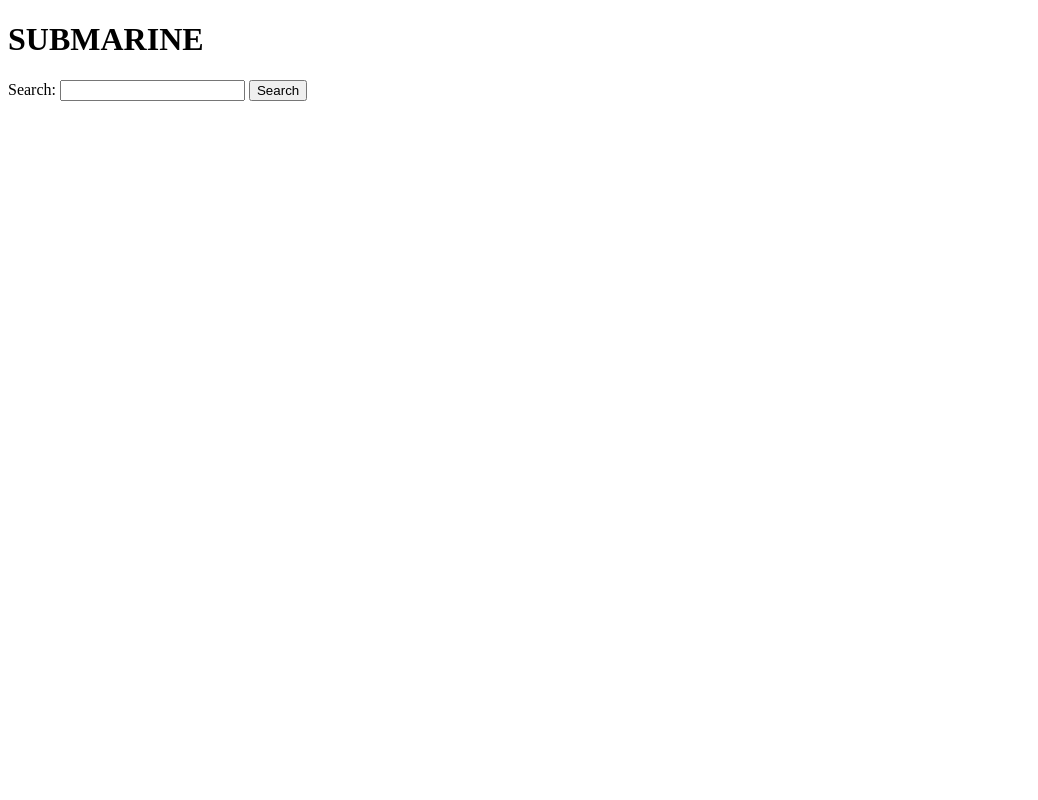
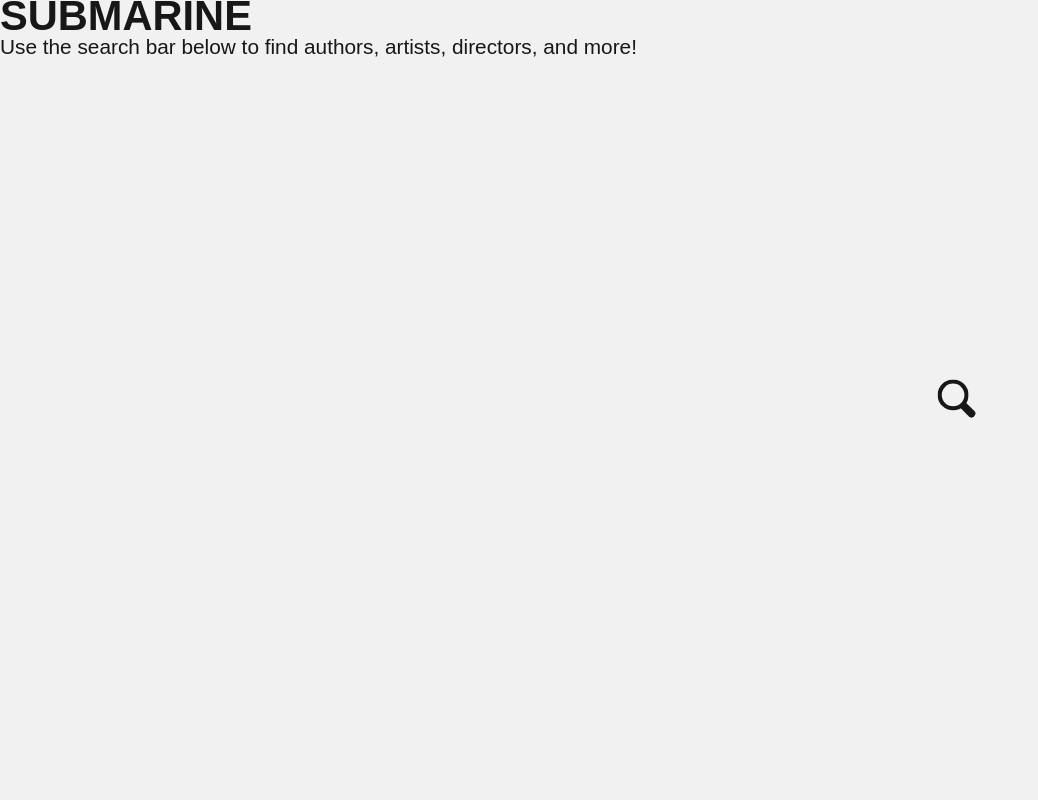
Before and after one commit to santosemax/CSDesignProject, a Flask app: page / in a window 1280 px wide. Shown: the whole page, without its empty margins (0-1038 px from the left). Run offline with Flask 3, Linux system fonts and the light colour scheme.

Commit message:
initial styling commit

```diff
--- /dev/null
+++ b/code/static/style.css
@@ -0,0 +1,158 @@
+* {
+    border: 0;
+    box-sizing: border-box;
+    margin: 0;
+    padding: 0;
+  }
+
+  :root {
+    font-size: calc(16px + (24 - 16)*(100vw - 320px)/(1920 - 320));
+  }
+
+  body, button, input {
+    font: 1em Hind, sans-serif;
+    line-height: 1.5em;
+  }
+  body, input {
+    color: #171717;
+  }
+  body, .search-bar{
+    display: flex;
+  }
+  body {
+    background: #f1f1f1;
+    height: 100vh;
+  }
+  .search-bar input,
+  .search-btn,
+  .search-btn:before,
+  .search-btn:after {
+    transition: all 0.25s ease-out;
+  }
+  .search-bar input,
+  .search-btn {
+    width: 3em;
+    height: 3em;
+  }
+  .search-bar input:invalid:not(:focus),
+  .search-btn {
+    cursor: pointer;
+  }
+  .search-bar,
+  .search-bar input:focus,
+  .search-bar input:valid  {
+    width: 100%;
+  }
+  .search-bar input:focus,
+  .search-bar input:not(:focus) + .search-btn:focus {
+    outline: transparent;
+  }
+  .search-bar {
+    margin: auto;
+    padding: 1.5em;
+    justify-content: center;
+    max-width: 30em;
+  }
+  .search-bar input {
+    background: transparent;
+    border-radius: 1.5em;
+    box-shadow: 0 0 0 0.4em #171717 inset;
+    padding: 0.75em;
+    transform: translate(0.5em,0.5em) scale(0.5);
+    transform-origin: 100% 0;
+    -webkit-appearance: none;
+    -moz-appearance: none;
+    appearance: none;
+  }
+  .search-bar input::-webkit-search-decoration {
+    -webkit-appearance: none;
+  }
+  .search-bar input:focus,
+  .search-bar input:valid {
+    background: #fff;
+    border-radius: 0.375em 0 0 0.375em;
+    box-shadow: 0 0 0 0.1em #d9d9d9 inset;
+    transform: scale(1);
+  }
+  .search-btn {
+    background: #171717;
+    border-radius: 0 0.75em 0.75em 0 / 0 1.5em 1.5em 0;
+    padding: 0.75em;
+    position: relative;
+    transform: translate(0.25em,0.25em) rotate(45deg) scale(0.25,0.125);
+    transform-origin: 0 50%;
+  }
+  .search-btn:before,
+  .search-btn:after {
+    content: "";
+    display: block;
+    opacity: 0;
+    position: absolute;
+  }
+  .search-btn:before {
+    border-radius: 50%;
+    box-shadow: 0 0 0 0.2em #f1f1f1 inset;
+    top: 0.75em;
+    left: 0.75em;
+    width: 1.2em;
+    height: 1.2em;
+  }
+  .search-btn:after {
+    background: #f1f1f1;
+    border-radius: 0 0.25em 0.25em 0;
+    top: 51%;
+    left: 51%;
+    width: 0.75em;
+    height: 0.25em;
+    transform: translate(0.2em,0) rotate(45deg);
+    transform-origin: 0 50%;
+  }
+  .search-btn span {
+    display: inline-block;
+    overflow: hidden;
+    width: 1px;
+    height: 1px;
+  }
+
+  /* Active state */
+  .search-bar input:focus + .search-btn,
+  .search-bar input:valid + .search-btn {
+    background: #2762f3;
+    border-radius: 0 0.375em 0.375em 0;
+    transform: scale(1);
+  }
+  .search-bar input:focus + .search-btn:before,
+  .search-bar input:focus + .search-btn:after,
+  .search-bar input:valid + .search-btn:before,
+  .search-bar input:valid + .search-btn:after {
+    opacity: 1;
+  }
+  .search-bar input:focus + .search-btn:hover,
+  .search-bar input:valid + .search-btn:hover,
+  .search-bar input:valid:not(:focus) + .search-btn:focus {
+    background: #0c48db;
+  }
+  .search-bar input:focus + .search-btn:active,
+  .search-bar input:valid + .search-btn:active {
+    transform: translateY(1px);
+  }
+
+  @media screen and (prefers-color-scheme: dark) {
+    body, input {
+      color: #f1f1f1;
+    }
+    body {
+      background: #171717;
+    }
+    .search-bar input {
+      box-shadow: 0 0 0 0.4em #f1f1f1 inset;
+    }
+    .search-bar input:focus,
+    .search-bar input:valid {
+      background: #3d3d3d;
+      box-shadow: 0 0 0 0.1em #3d3d3d inset;
+    }
+    .search-btn {
+      background: #f1f1f1;
+    }
+  }
--- a/code/templates/index.html
+++ b/code/templates/index.html
@@ -2,16 +2,20 @@
 <html lang="en">
 <head>
     <meta charset="UTF-8">
+    <link rel="stylesheet" href="{{ url_for('static', filename='style.css') }}">
     <meta http-equiv="X-UA-Compatible" content="IE=edge">
-    <meta name="viewport" content="width=device-width, initial-scale=1.0">
+    <meta name="viewport" content="width=device-width, initial-scale=1.0 viewport-fit=cover">
     <title>SUBMARINE</title>
 </head>
 <body>
+    <div class="text">
     <h1>SUBMARINE</h1>
-    <form action="/search" method="post">
-        <label for="search_term">Search:</label>
+    <p>Use the search bar below to find authors, artists, directors, and more!</p>
+    </div>
+    <form action="/search" method="post" class="search-bar">
+        <label for="search_term"></label>
         <input type="text" id="search_term" name="search_term" required>
-        <button type="submit">Search</button>
+        <button class="search-btn" type="submit"></button>
     </form>
 </body>
 </html>
```
